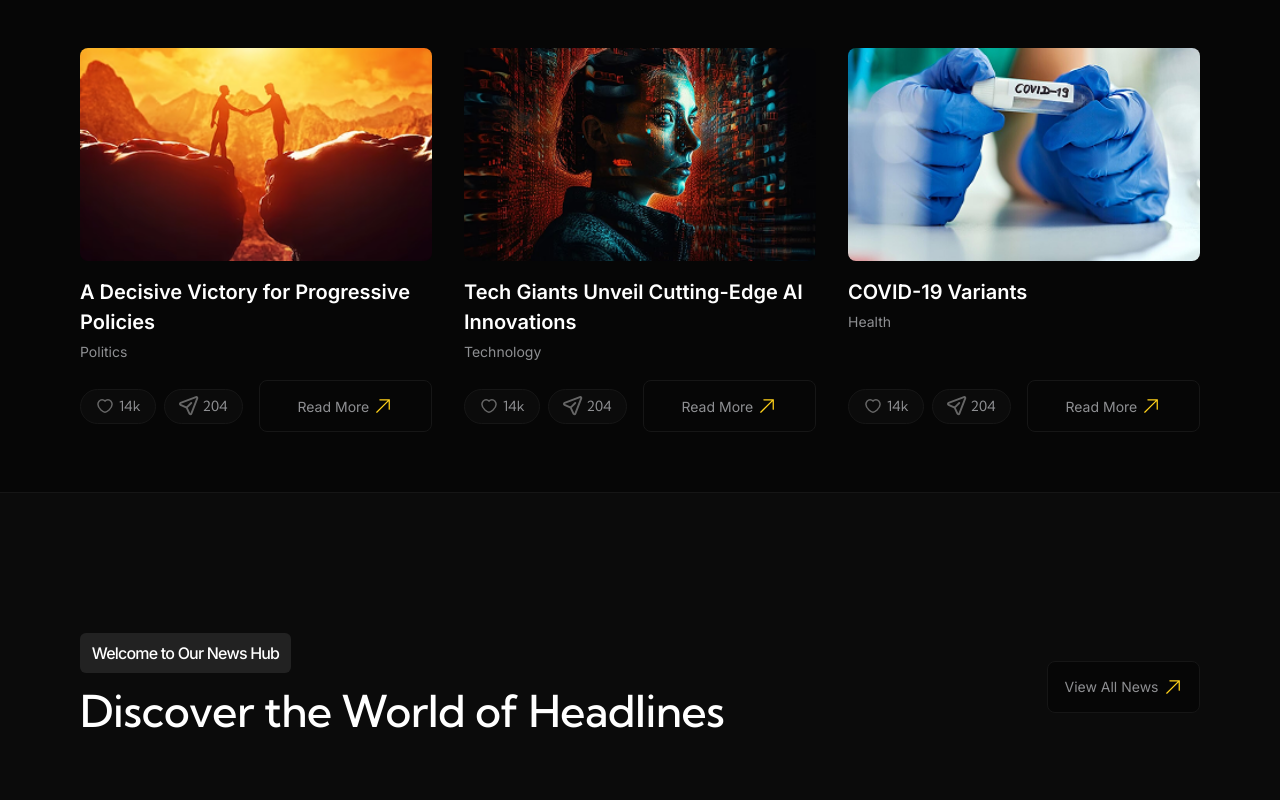
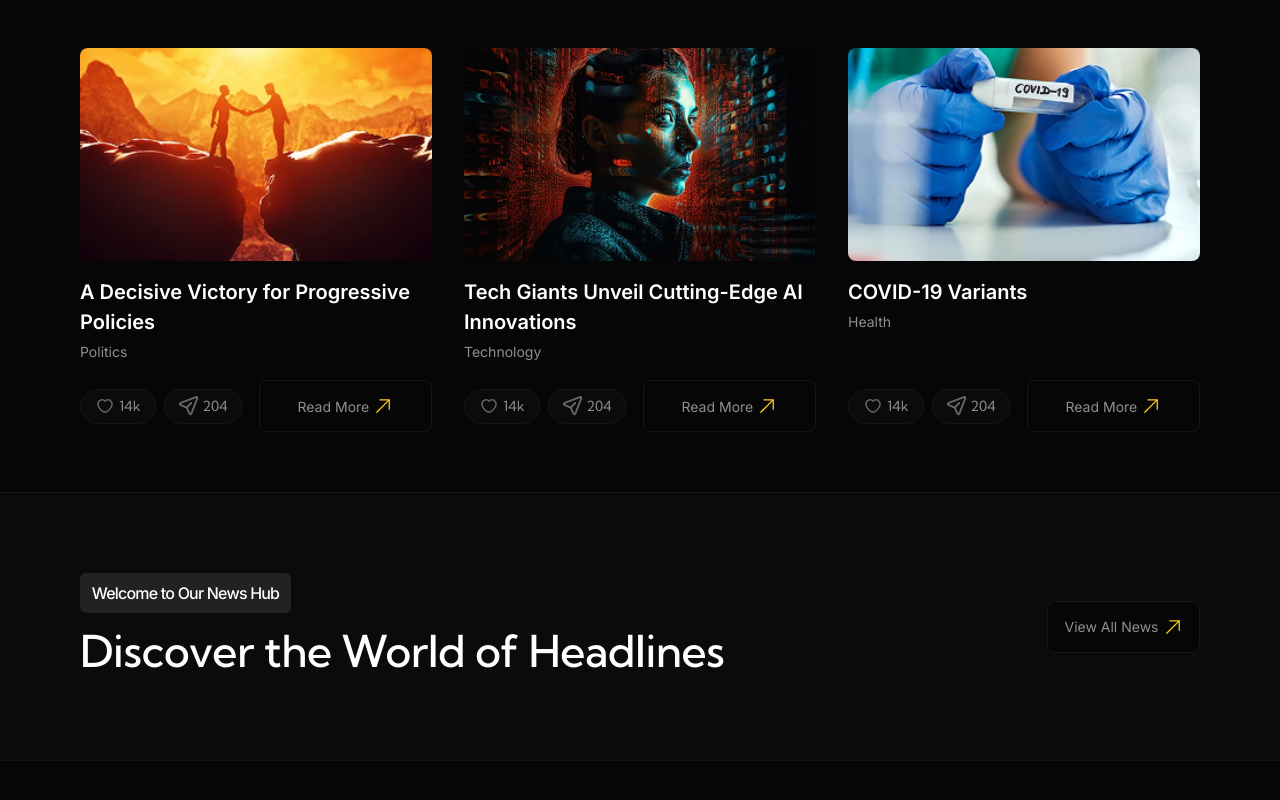
Before and after one commit to P4vanzinho/Future-Tech-Blog, a Next.js app: page / in a window 1280 px wide. Shown: the part 901-1701 px from the top of the page. After the commit the page ends 1662 px from the top, so only its background shows below. Built offline with nearby package versions, Linux system fonts and the light colour scheme.

Commit message:
fix: add missing separator in Home component and adjust WelcomeToOurNewHub section styling

```diff
--- a/src/app/page.tsx
+++ b/src/app/page.tsx
@@ -15,6 +15,7 @@ export default function Home() {
         <FeaturedPostsListSection />
         <Separator />
         <WelcomeToOurNewHub />
+        <Separator />
       </div>
     </main>
   );
--- a/src/components/home/WelcomeToOurNewHub.tsx
+++ b/src/components/home/WelcomeToOurNewHub.tsx
@@ -2,7 +2,7 @@ import { LinkButton } from "../blog/LinkButton";
 
 export function WelcomeToOurNewHub() {
   return (
-    <section className="bg-dark-10 -mx-4 py-10 md:-mx-5 lg:-mx-20 lg:py-[3.75rem] 2xl:-mx-40 2xl:py-[5rem]">
+    <section className="bg-dark-10 -mx-4 md:-mx-5 lg:-mx-20 2xl:-mx-40">
       <div className="flex flex-col px-4 py-10 lg:flex-row lg:px-20 lg:py-20 2xl:px-40 2xl:py-30">
         <div className="flex w-full flex-col justify-center gap-[30px] lg:flex-row lg:justify-between lg:gap-0">
           <div className="flex flex-col gap-[10px] 2xl:gap-4">
```
